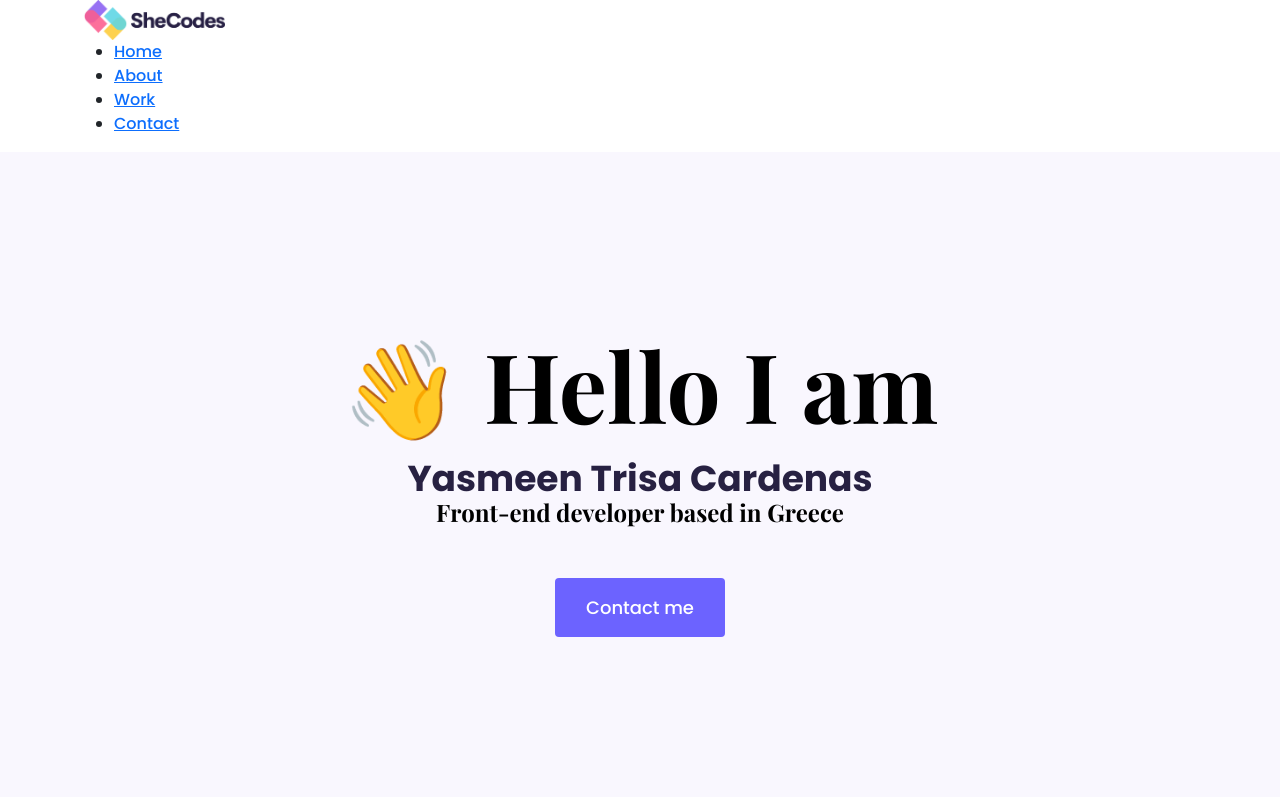
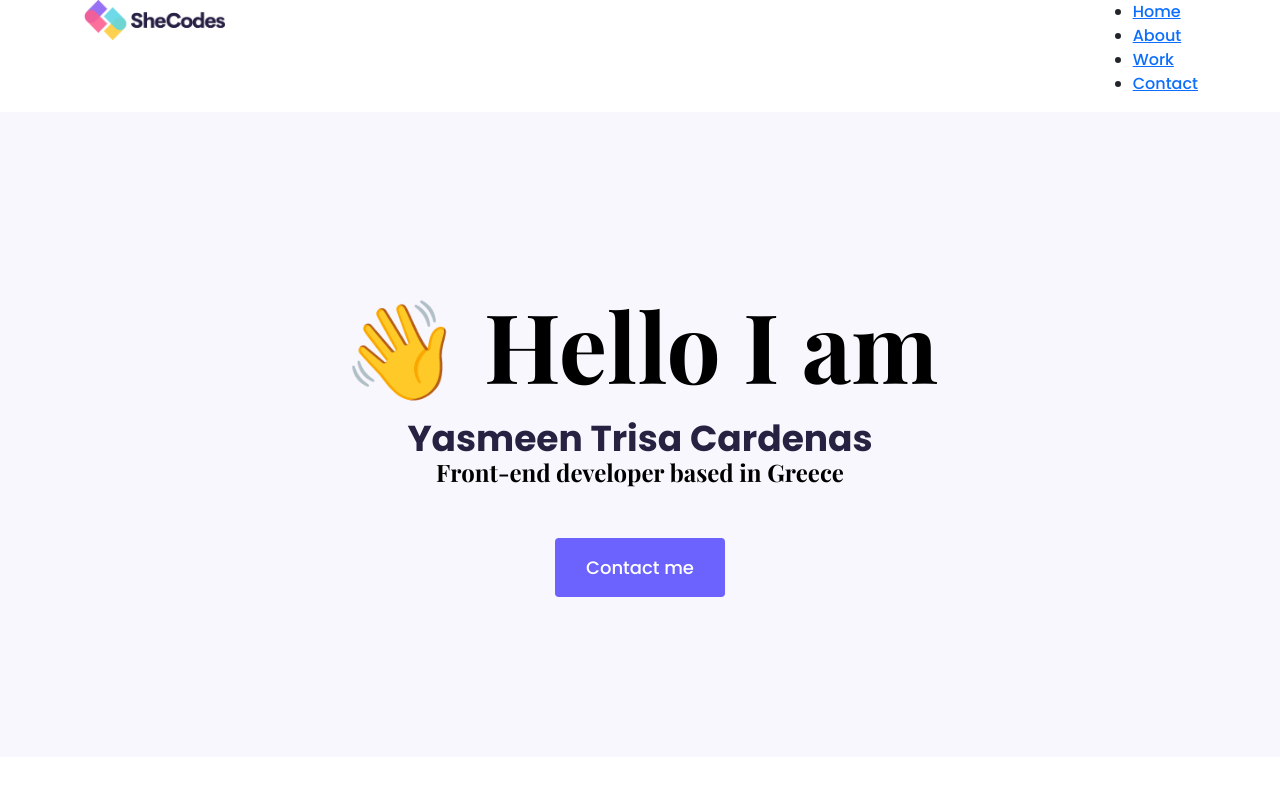
Before and after one commit to yasmeencardenas/shecodes-res-week4-lesson5, a plain HTML site: page index.html in a window 1280 px wide. Shown: the top 800 px of the page. Drawn offline with nearby package versions, Linux system fonts and the light colour scheme.

Commit message:
Updated index.html

```diff
--- a/index.html
+++ b/index.html
@@ -29,7 +29,7 @@
   </head>
   <body>
     <div class="container">
-      <nav>
+      <nav class="d-flex justify-content-between">
         <a href="/">
           <img src="images/shecodes-logo.png" class="logo d-none d-md-block" alt="" />
           <img
```
